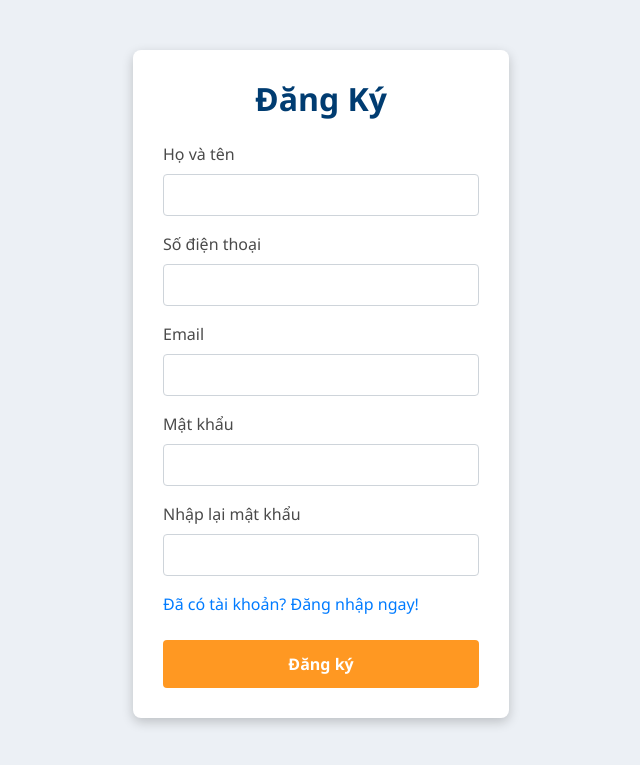
After one commit to cakienx4/Web_Tour_Du_Lich, a PHP site: page /html/dangKy.html in a window 1280 px wide. The commit adds this page. Shown: the top 765 px of the page, without its empty margins (319-959 px from the left). Run offline with PHP 8.4, Linux system fonts and the light colour scheme.

Commit message:
Xây dựng trang đăng nhập / đăng ký

```diff
--- a/css/index.css
+++ b/css/index.css
@@ -166,7 +166,7 @@ body {
   background-color: #fff6ec;
 }
 
-.section-title{
+.section-title {
   text-align: center;
   margin-bottom: 20px;
 }
@@ -400,7 +400,7 @@ body {
   padding: 20px;
   border: 1px solid rgba(0, 0, 0, 0.16);
   border-radius: 10px;
-  box-shadow: 0 4px 12px rgba(0,0,0,0.05);
+  box-shadow: 0 4px 12px rgba(0, 0, 0, 0.05);
 }
 
 /* Tiêu đề chính */
@@ -459,86 +459,86 @@ body {
 /* -------------------------------------------------------- Trang chi tiết tour -------------------------------------------------------- */
 /* -------------------------------------------------------- Trang chi tiết tour -------------------------------------------------------- */
 
-.tour-title{
-  font-size:28px;
-  font-weight:700;
+.tour-title {
+  font-size: 28px;
+  font-weight: 700;
 
 }
 
-.main-image img{
-  width:100%;
-  border-radius:8px;
+.main-image img {
+  width: 100%;
+  border-radius: 8px;
 }
 
-.image-gallery{
-  display:grid;
-  grid-template-columns:repeat(4,1fr);
-  gap:10px;
-  margin-top:10px;
+.image-gallery {
+  display: grid;
+  grid-template-columns: repeat(4, 1fr);
+  gap: 10px;
+  margin-top: 10px;
 }
 
-.image-gallery img{
-  width:100%;
-  height:80px;
-  object-fit:cover;
-  border-radius:6px;
+.image-gallery img {
+  width: 100%;
+  height: 80px;
+  object-fit: cover;
+  border-radius: 6px;
 }
 
-.box{
-  background:#fff;
+.box {
+  background: #fff;
   padding: 20px 24px;
-  border-radius:10px;
-  box-shadow:0 4px 12px rgba(0,0,0,0.3);
-  margin-bottom:24px;
+  border-radius: 10px;
+  box-shadow: 0 4px 12px rgba(0, 0, 0, 0.3);
+  margin-bottom: 24px;
 }
 
-.tour-info p{
-  margin-bottom:8px;
+.tour-info p {
+  margin-bottom: 8px;
 }
 
-.price-box{
-  margin:20px 0;
+.price-box {
+  margin: 20px 0;
 }
 
-.old-price{
-  text-decoration:line-through;
-  color:#888;
-  margin-right:10px;
+.old-price {
+  text-decoration: line-through;
+  color: #888;
+  margin-right: 10px;
 }
 
-.price{
-  font-size:24px;
-  font-weight:700;
-  color:#e53935;
+.price {
+  font-size: 24px;
+  font-weight: 700;
+  color: #e53935;
 }
 
-.btn-book{
-  width:100%;
-  padding:12px;
-  border:none;
-  background:#e53935;
-  color:white;
-  font-weight:600;
-  border-radius:6px;
+.btn-book {
+  width: 100%;
+  padding: 12px;
+  border: none;
+  background: #e53935;
+  color: white;
+  font-weight: 600;
+  border-radius: 6px;
 }
 
-.tour-section{
-  margin-top:40px;
+.tour-section {
+  margin-top: 40px;
 }
 
-.tour-section h1{
-  margin-bottom:20px;
+.tour-section h1 {
+  margin-bottom: 20px;
 }
 
-.itinerary-item{
-  margin-bottom:20px;
+.itinerary-item {
+  margin-bottom: 20px;
 }
 
-.booking-box{
-  background:#fff;
-  padding:20px;
-  border-radius:10px;
-  box-shadow:0 4px 12px rgba(0,0,0,0.3);
+.booking-box {
+  background: #fff;
+  padding: 20px;
+  border-radius: 10px;
+  box-shadow: 0 4px 12px rgba(0, 0, 0, 0.3);
   position: sticky;
   top: 100px;
 }
@@ -549,81 +549,122 @@ body {
 
 
 /* Title */
-.page-title{
-  font-size:28px;
-  font-weight:700;
-  margin-bottom:30px;
+.page-title {
+  font-size: 28px;
+  font-weight: 700;
+  margin-bottom: 30px;
 }
 
 /* Grid */
-.destination-list{
-  display:grid;
-  grid-template-columns:repeat(2,1fr);
-  gap:24px;
+.destination-list {
+  display: grid;
+  grid-template-columns: repeat(2, 1fr);
+  gap: 24px;
 }
 
 /* Card */
-.destination-card{
-  display:flex;
-  background:#fff;
-  border-radius:10px;
-  overflow:hidden;
-  text-decoration:none;
-  color:#222;
-  box-shadow:0 4px 12px rgba(0,0,0,0.08);
-  transition:all 0.3s;
+.destination-card {
+  display: flex;
+  background: #fff;
+  border-radius: 10px;
+  overflow: hidden;
+  text-decoration: none;
+  color: #222;
+  box-shadow: 0 4px 12px rgba(0, 0, 0, 0.08);
+  transition: all 0.3s;
 }
 
-.destination-card:hover{
-  transform:translateY(-4px);
-  box-shadow:0 10px 24px rgba(0,0,0,0.15);
+.destination-card:hover {
+  transform: translateY(-4px);
+  box-shadow: 0 10px 24px rgba(0, 0, 0, 0.15);
 }
 
 /* Image */
-.destination-image{
-  width:40%;
+.destination-image {
+  width: 40%;
 }
 
-.destination-image img{
-  width:100%;
-  height:100%;
-  object-fit:cover;
+.destination-image img {
+  width: 100%;
+  height: 100%;
+  object-fit: cover;
 }
 
 /* Content */
-.destination-content{
-  padding:16px;
-  width:60%;
+.destination-content {
+  padding: 16px;
+  width: 60%;
 }
 
-.destination-name{
-  font-size:20px;
-  font-weight:600;
-  margin-bottom:10px;
+.destination-name {
+  font-size: 20px;
+  font-weight: 600;
+  margin-bottom: 10px;
 }
 
-.destination-desc{
-  font-size:14px;
-  color:#555;
-  line-height:1.5;
+.destination-desc {
+  font-size: 14px;
+  color: #555;
+  line-height: 1.5;
 }
 
-/* Responsive */
-@media (max-width:768px){
-  .destination-list{
-    grid-template-columns:1fr;
-  }
+/* -------------------------------------------------------- Trang đăng nhập / đăng ký -------------------------------------------------------- */
+/* -------------------------------------------------------- Trang đăng nhập / đăng ký -------------------------------------------------------- */
 
-  .destination-card{
-    flex-direction:column;
-  }
 
-  .destination-image{
-    width:100%;
-    height:200px;
-  }
+.login-container {
+  max-width: 400px;
+  margin: 50px auto;
+}
 
-  .destination-content{
-    width:100%;
-  }
+.login-card {
+  border: none;
+  border-radius: 8px;
+  box-shadow: 0 4px 12px rgba(0, 0, 0, 0.2);
+  padding: 30px;
 }
+
+.login-title {
+  color: #003c71;
+  font-weight: 700;
+  margin-bottom: 24px;
+}
+
+.form-label {
+  color: #4a4a4a;
+  margin-bottom: 8px;
+}
+
+.form-control {
+  border: 1px solid #ced4da;
+  padding: 8px;
+  border-radius: 4px;
+}
+
+.form-control:focus {
+  box-shadow: none;
+  border-color: #003c71;
+}
+
+.btn-login {
+  background-color: #ff9822;
+  border: none;
+  color: white;
+  font-weight: 700;
+  padding: 12px;
+  border-radius: 4px;
+  transition: background 0.3s;
+}
+
+.btn-login:hover {
+  background-color: #e6891f;
+}
+
+.register-login-link{
+  text-decoration: none;
+  color: #007bff;
+}
+
+.register-login-link:hover {
+  text-decoration: underline;
+}
--- /dev/null
+++ b/html/dangKy.html
@@ -0,0 +1,69 @@
+<!DOCTYPE html>
+<html lang="vi">
+
+<head>
+    <meta charset="UTF-8">
+    <meta name="viewport" content="width=device-width, initial-scale=1.0">
+    <title>Đăng Ký</title>
+    <link href="https://cdn.jsdelivr.net/npm/bootstrap@5.3.8/dist/css/bootstrap.min.css" rel="stylesheet"
+        integrity="sha384-sRIl4kxILFvY47J16cr9ZwB07vP4J8+LH7qKQnuqkuIAvNWLzeN8tE5YBujZqJLB" crossorigin="anonymous">
+    <script src="https://cdn.jsdelivr.net/npm/bootstrap@5.3.8/dist/js/bootstrap.bundle.min.js"
+        integrity="sha384-FKyoEForCGlyvwx9Hj09JcYn3nv7wiPVlz7YYwJrWVcXK/BmnVDxM+D2scQbITxI"
+        crossorigin="anonymous"></script>
+    <link rel="stylesheet" href="../css/index.css">
+    <style>
+        body {
+            background-color: #ECF0F5;
+        }
+    </style>
+</head>
+
+<body>
+
+    <div class="container login-container">
+        <div class="card login-card position-relative">
+
+            <div class="text-center">
+                <h2 class="login-title">Đăng Ký</h2>
+            </div>
+
+            <form>
+                <div class="mb-3">
+                    <label for="hoten" class="form-label">Họ và tên</label>
+                    <input type="text" class="form-control" id="hoten">
+                </div>
+
+                <div class="mb-3">
+                    <label for="sdt" class="form-label">Số điện thoại</label>
+                    <input type="tel" class="form-control" id="sdt">
+                </div>
+
+                <div class="mb-3">
+                    <label for="username" class="form-label">Email</label>
+                    <input type="text" class="form-control" id="username">
+                </div>
+
+                <div class="mb-3">
+                    <label for="password" class="form-label">Mật khẩu</label>
+                    <input type="password" class="form-control" id="password">
+                </div>
+
+                <div class="mb-3">
+                    <label for="check-password" class="form-label">Nhập lại mật khẩu</label>
+                    <input type="check-password" class="form-control" id="check-password">
+                </div>
+
+                <div class="d-flex mb-4">
+                    <a href="#" class="register-login-link">Đã có tài khoản? Đăng nhập ngay!</a>
+                </div>
+
+                <div class="d-grid">
+                    <button type="submit" class="btn btn-login">Đăng ký</button>
+                </div>
+            </form>
+        </div>
+    </div>
+
+</body>
+
+</html>
--- a/html/diemDen.html
+++ b/html/diemDen.html
@@ -13,7 +13,7 @@
     <link rel="stylesheet" href="../css/index.css">
     <style>
         body {
-            background-color: #EBF0F2;
+            background-color: #ECF0F5;
         }
     </style>
 </head>
--- a/html/tour.html
+++ b/html/tour.html
@@ -13,7 +13,7 @@
     <link rel="stylesheet" href="../css/index.css">
     <style>
         body {
-            background-color: #EBF0F2;
+            background-color: #ECF0F5;
         }
     </style>
 </head>
--- a/html/tour_ChiTiet.html
+++ b/html/tour_ChiTiet.html
@@ -13,7 +13,7 @@
     <link rel="stylesheet" href="../css/index.css">
     <style>
         body {
-            background-color: #EBF0F2;
+            background-color: #ECF0F5;
         }
     </style>
 </head>
```
Also changed, not shown: html/dangNhap.html (added, +54 -0 lines).
